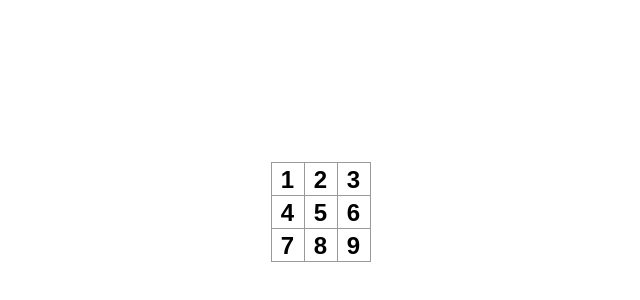
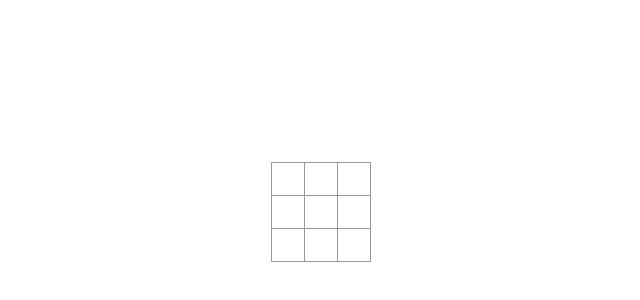
Before and after one commit to omerozceylan/tic-tac-toe-react, a React (Vite) app: page / in a window 1280 px wide. Shown: the part 188-488 px from the top of the page, without its empty margins (320-960 px from the left). Built offline with nearby package versions, Linux system fonts and the light colour scheme.

Commit message:
feat: square component is ready

```diff
--- a/src/Board.jsx
+++ b/src/Board.jsx
@@ -4,19 +4,19 @@ export default function Board() {
     return (
         <>
             <div className="board-row">
-                <Square value="1"></Square>
-                <Square value="2"></Square>
-                <Square value="3"></Square>
+                <Square></Square>
+                <Square></Square>
+                <Square></Square>
             </div>
             <div className="board-row">
-                <Square value="4"></Square>
-                <Square value="5"></Square>
-                <Square value="6"></Square>
+                <Square></Square>
+                <Square></Square>
+                <Square></Square>
             </div>
             <div className="board-row">
-                <Square value="7"></Square>
-                <Square value="8"></Square>
-                <Square value="9"></Square>
+                <Square></Square>
+                <Square></Square>
+                <Square></Square>
             </div>
 
         </>
--- a/src/square.jsx
+++ b/src/square.jsx
@@ -1,7 +1,22 @@
-export default function Square({value}) {
+import { useState } from "react"
+
+export default function Square() {
+    const [value, setValue] = useState(null)
+
+    function handleClick(){
+        if(value === 'X'){
+            setValue('')
+        }else{
+            setValue('X')
+        }
+    }
+
     return (
         <>
-            <button className="square">{value}</button>
+            <button
+            className="square"
+            onClick={handleClick}
+            >{value}</button>
         </>
     )
 }
```
